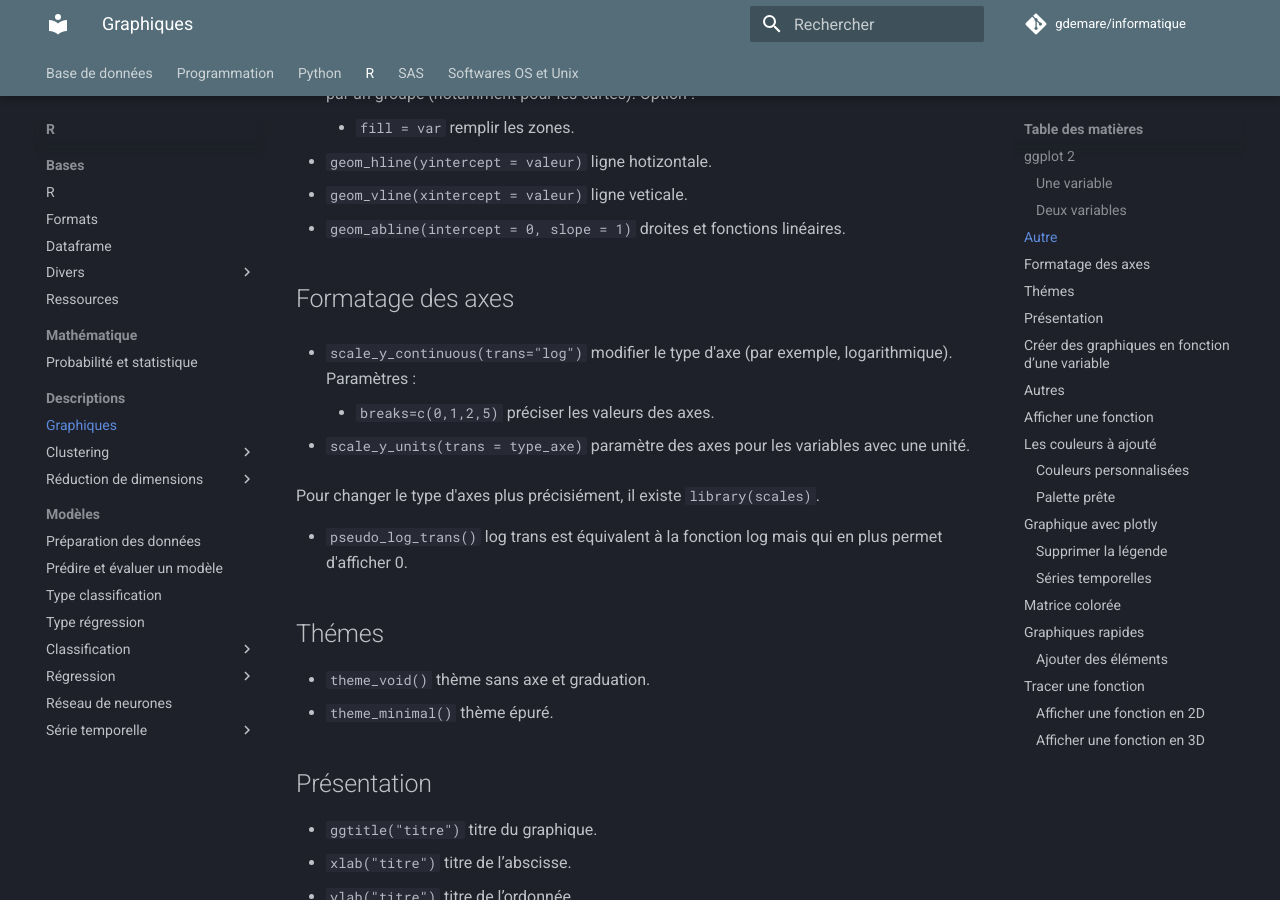
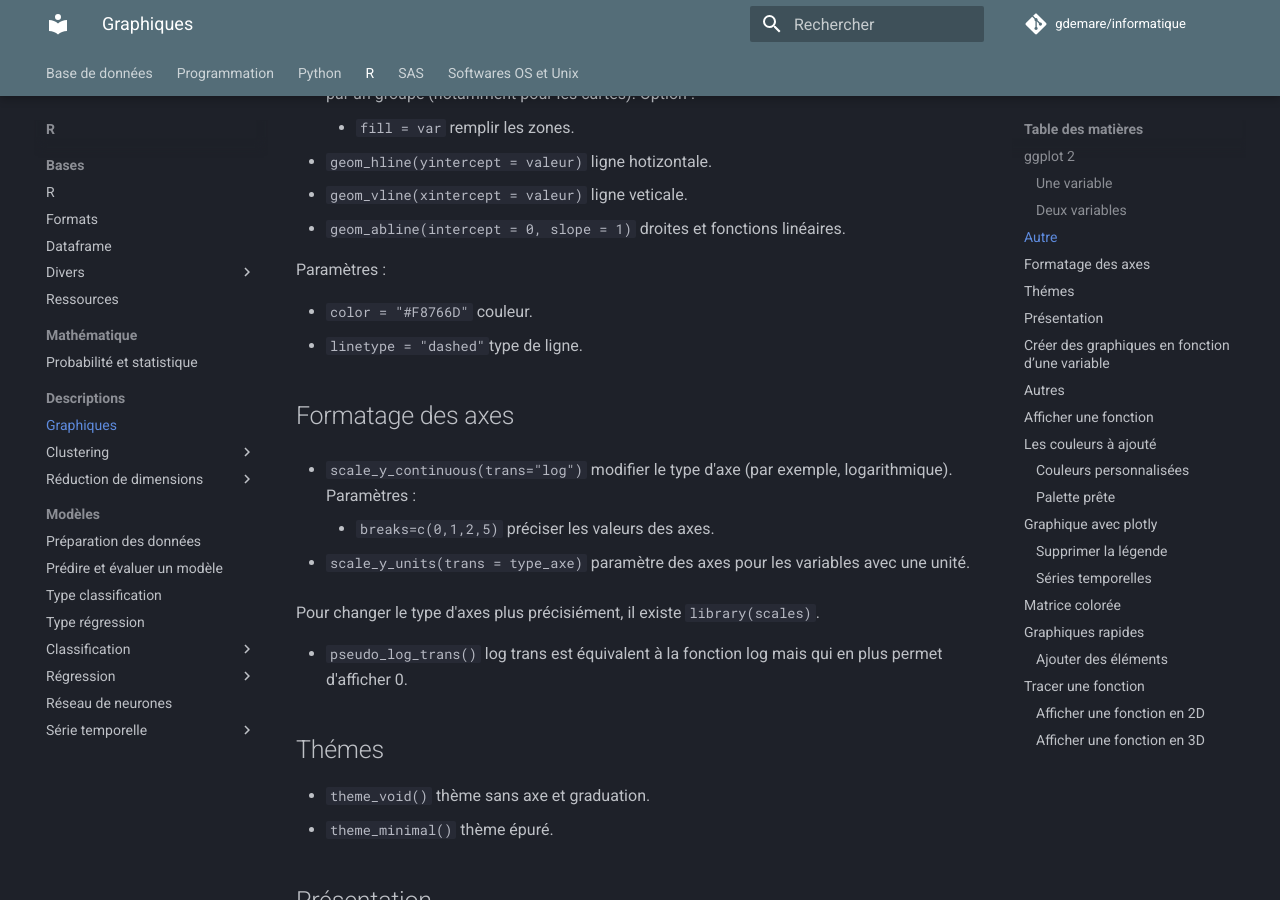
Before and after one commit to gdemare/Informatique, an MkDocs documentation site: the page built from docs/r/graphiques_r.md, in a window 1280 px wide and 900 px high, scrolled down 2272 px. Built offline with MkDocs 1.6.1 and Material for MkDocs 9.7.7, drawn with Linux system fonts in a browser that asks for light colours; comment, search, counter and statistics services are not loaded.

Commit message:
Update graphiques_r.md

```diff
--- a/docs/r/graphiques_r.md
+++ b/docs/r/graphiques_r.md
@@ -81,6 +81,11 @@ Libellés :
 * `geom_hline(yintercept = valeur)` ligne hotizontale.
 * `geom_vline(xintercept = valeur)` ligne veticale.
 * `geom_abline(intercept = 0, slope = 1)` droites et fonctions linéaires.
+
+Paramètres :
+
+* `color = "#F8766D"` couleur.
+* `linetype = "dashed"`type de ligne.
 
 ## Formatage des axes
 
```
